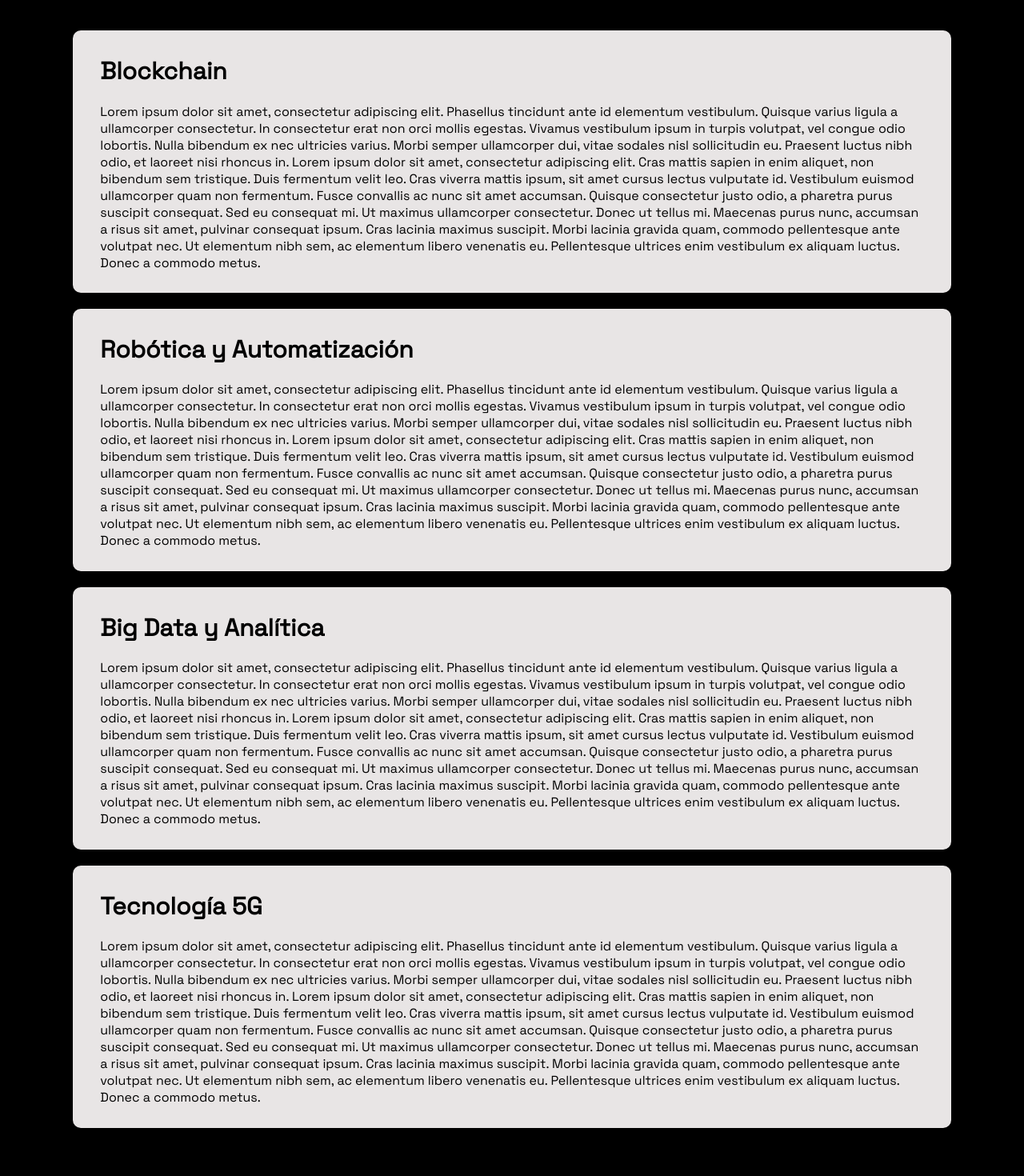
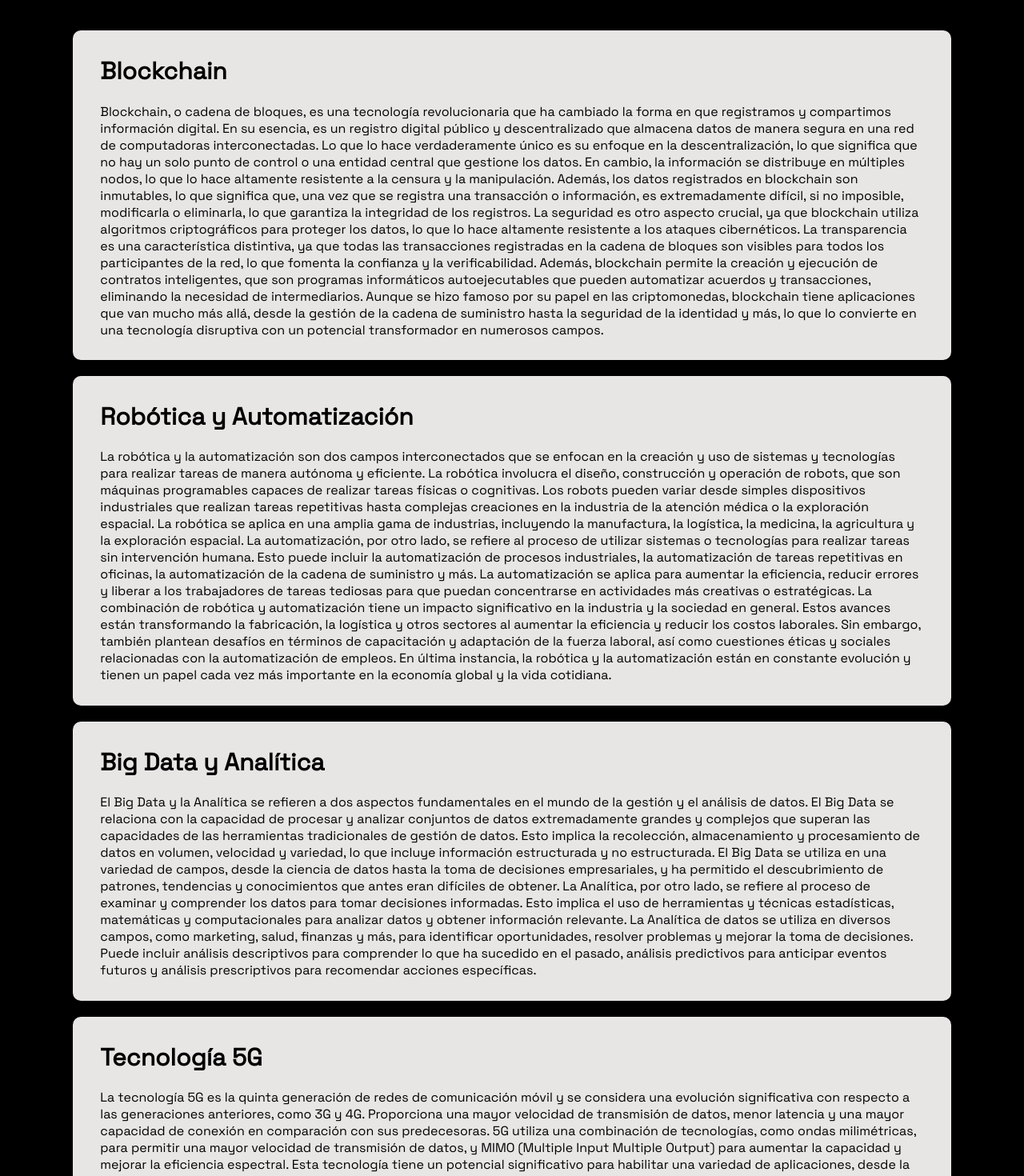
Before and after one commit to NicolasEstebanCuervo/Duck-IO, a Next.js app: page /about in a window 1280 px wide. Shown: the part 800-2270 px from the top of the page at 80% size. Built offline with nearby package versions, Linux system fonts and the light colour scheme.

Commit message:
Responsive image

```diff
--- a/Components/ContentAbout/index.tsx
+++ b/Components/ContentAbout/index.tsx
@@ -1,116 +1,141 @@
 import styles from "./ContentAbout.module.css";
 
-export default function ContentAbout ()  {
+export default function ContentAbout() {
     return (
         <>
             <h1 className={styles.title_main}>Bienvenidos a Duck IO</h1>
             <div className={styles.individual_container}>
                 <h1 className={styles.title_section}>Blockchain</h1>
                 <p className={styles.paragraph}>
-                    Lorem ipsum dolor sit amet, consectetur adipiscing elit.
-                    Phasellus tincidunt ante id elementum vestibulum. Quisque
-                    varius ligula a ullamcorper consectetur. In consectetur erat
-                    non orci mollis egestas. Vivamus vestibulum ipsum in turpis
-                    volutpat, vel congue odio lobortis. Nulla bibendum ex nec
-                    ultricies varius. Morbi semper ullamcorper dui, vitae
-                    sodales nisl sollicitudin eu. Praesent luctus nibh odio, et
-                    laoreet nisi rhoncus in. Lorem ipsum dolor sit amet,
-                    consectetur adipiscing elit. Cras mattis sapien in enim
-                    aliquet, non bibendum sem tristique. Duis fermentum velit
-                    leo. Cras viverra mattis ipsum, sit amet cursus lectus
-                    vulputate id. Vestibulum euismod ullamcorper quam non
-                    fermentum. Fusce convallis ac nunc sit amet accumsan.
-                    Quisque consectetur justo odio, a pharetra purus suscipit
-                    consequat. Sed eu consequat mi. Ut maximus ullamcorper
-                    consectetur. Donec ut tellus mi. Maecenas purus nunc,
-                    accumsan a risus sit amet, pulvinar consequat ipsum. Cras
-                    lacinia maximus suscipit. Morbi lacinia gravida quam,
-                    commodo pellentesque ante volutpat nec. Ut elementum nibh
-                    sem, ac elementum libero venenatis eu. Pellentesque ultrices
-                    enim vestibulum ex aliquam luctus. Donec a commodo metus.
+                    Blockchain, o cadena de bloques, es una tecnología
+                    revolucionaria que ha cambiado la forma en que registramos y
+                    compartimos información digital. En su esencia, es un
+                    registro digital público y descentralizado que almacena
+                    datos de manera segura en una red de computadoras
+                    interconectadas. Lo que lo hace verdaderamente único es su
+                    enfoque en la descentralización, lo que significa que no hay
+                    un solo punto de control o una entidad central que gestione
+                    los datos. En cambio, la información se distribuye en
+                    múltiples nodos, lo que lo hace altamente resistente a la
+                    censura y la manipulación. Además, los datos registrados en
+                    blockchain son inmutables, lo que significa que, una vez que
+                    se registra una transacción o información, es extremadamente
+                    difícil, si no imposible, modificarla o eliminarla, lo que
+                    garantiza la integridad de los registros. La seguridad es
+                    otro aspecto crucial, ya que blockchain utiliza algoritmos
+                    criptográficos para proteger los datos, lo que lo hace
+                    altamente resistente a los ataques cibernéticos. La
+                    transparencia es una característica distintiva, ya que todas
+                    las transacciones registradas en la cadena de bloques son
+                    visibles para todos los participantes de la red, lo que
+                    fomenta la confianza y la verificabilidad. Además,
+                    blockchain permite la creación y ejecución de contratos
+                    inteligentes, que son programas informáticos autoejecutables
+                    que pueden automatizar acuerdos y transacciones, eliminando
+                    la necesidad de intermediarios. Aunque se hizo famoso por su
+                    papel en las criptomonedas, blockchain tiene aplicaciones
+                    que van mucho más allá, desde la gestión de la cadena de
+                    suministro hasta la seguridad de la identidad y más, lo que
+                    lo convierte en una tecnología disruptiva con un potencial
+                    transformador en numerosos campos.
                 </p>
             </div>
 
             <div className={styles.individual_container}>
-                <h1 className={styles.title_section}>Robótica y Automatización</h1>
+                <h1 className={styles.title_section}>
+                    Robótica y Automatización
+                </h1>
                 <p className={styles.paragraph}>
-                    Lorem ipsum dolor sit amet, consectetur adipiscing elit.
-                    Phasellus tincidunt ante id elementum vestibulum. Quisque
-                    varius ligula a ullamcorper consectetur. In consectetur erat
-                    non orci mollis egestas. Vivamus vestibulum ipsum in turpis
-                    volutpat, vel congue odio lobortis. Nulla bibendum ex nec
-                    ultricies varius. Morbi semper ullamcorper dui, vitae
-                    sodales nisl sollicitudin eu. Praesent luctus nibh odio, et
-                    laoreet nisi rhoncus in. Lorem ipsum dolor sit amet,
-                    consectetur adipiscing elit. Cras mattis sapien in enim
-                    aliquet, non bibendum sem tristique. Duis fermentum velit
-                    leo. Cras viverra mattis ipsum, sit amet cursus lectus
-                    vulputate id. Vestibulum euismod ullamcorper quam non
-                    fermentum. Fusce convallis ac nunc sit amet accumsan.
-                    Quisque consectetur justo odio, a pharetra purus suscipit
-                    consequat. Sed eu consequat mi. Ut maximus ullamcorper
-                    consectetur. Donec ut tellus mi. Maecenas purus nunc,
-                    accumsan a risus sit amet, pulvinar consequat ipsum. Cras
-                    lacinia maximus suscipit. Morbi lacinia gravida quam,
-                    commodo pellentesque ante volutpat nec. Ut elementum nibh
-                    sem, ac elementum libero venenatis eu. Pellentesque ultrices
-                    enim vestibulum ex aliquam luctus. Donec a commodo metus.
+                    La robótica y la automatización son dos campos
+                    interconectados que se enfocan en la creación y uso de
+                    sistemas y tecnologías para realizar tareas de manera
+                    autónoma y eficiente. La robótica involucra el diseño,
+                    construcción y operación de robots, que son máquinas
+                    programables capaces de realizar tareas físicas o
+                    cognitivas. Los robots pueden variar desde simples
+                    dispositivos industriales que realizan tareas repetitivas
+                    hasta complejas creaciones en la industria de la atención
+                    médica o la exploración espacial. La robótica se aplica en
+                    una amplia gama de industrias, incluyendo la manufactura, la
+                    logística, la medicina, la agricultura y la exploración
+                    espacial. La automatización, por otro lado, se refiere al
+                    proceso de utilizar sistemas o tecnologías para realizar
+                    tareas sin intervención humana. Esto puede incluir la
+                    automatización de procesos industriales, la automatización
+                    de tareas repetitivas en oficinas, la automatización de la
+                    cadena de suministro y más. La automatización se aplica para
+                    aumentar la eficiencia, reducir errores y liberar a los
+                    trabajadores de tareas tediosas para que puedan concentrarse
+                    en actividades más creativas o estratégicas. La combinación
+                    de robótica y automatización tiene un impacto significativo
+                    en la industria y la sociedad en general. Estos avances
+                    están transformando la fabricación, la logística y otros
+                    sectores al aumentar la eficiencia y reducir los costos
+                    laborales. Sin embargo, también plantean desafíos en
+                    términos de capacitación y adaptación de la fuerza laboral,
+                    así como cuestiones éticas y sociales relacionadas con la
+                    automatización de empleos. En última instancia, la robótica
+                    y la automatización están en constante evolución y tienen un
+                    papel cada vez más importante en la economía global y la
+                    vida cotidiana.
                 </p>
             </div>
 
             <div className={styles.individual_container}>
                 <h1 className={styles.title_section}>Big Data y Analítica</h1>
                 <p className={styles.paragraph}>
-                    Lorem ipsum dolor sit amet, consectetur adipiscing elit.
-                    Phasellus tincidunt ante id elementum vestibulum. Quisque
-                    varius ligula a ullamcorper consectetur. In consectetur erat
-                    non orci mollis egestas. Vivamus vestibulum ipsum in turpis
-                    volutpat, vel congue odio lobortis. Nulla bibendum ex nec
-                    ultricies varius. Morbi semper ullamcorper dui, vitae
-                    sodales nisl sollicitudin eu. Praesent luctus nibh odio, et
-                    laoreet nisi rhoncus in. Lorem ipsum dolor sit amet,
-                    consectetur adipiscing elit. Cras mattis sapien in enim
-                    aliquet, non bibendum sem tristique. Duis fermentum velit
-                    leo. Cras viverra mattis ipsum, sit amet cursus lectus
-                    vulputate id. Vestibulum euismod ullamcorper quam non
-                    fermentum. Fusce convallis ac nunc sit amet accumsan.
-                    Quisque consectetur justo odio, a pharetra purus suscipit
-                    consequat. Sed eu consequat mi. Ut maximus ullamcorper
-                    consectetur. Donec ut tellus mi. Maecenas purus nunc,
-                    accumsan a risus sit amet, pulvinar consequat ipsum. Cras
-                    lacinia maximus suscipit. Morbi lacinia gravida quam,
-                    commodo pellentesque ante volutpat nec. Ut elementum nibh
-                    sem, ac elementum libero venenatis eu. Pellentesque ultrices
-                    enim vestibulum ex aliquam luctus. Donec a commodo metus.
+                    El Big Data y la Analítica se refieren a dos aspectos
+                    fundamentales en el mundo de la gestión y el análisis de
+                    datos. El Big Data se relaciona con la capacidad de procesar
+                    y analizar conjuntos de datos extremadamente grandes y
+                    complejos que superan las capacidades de las herramientas
+                    tradicionales de gestión de datos. Esto implica la
+                    recolección, almacenamiento y procesamiento de datos en
+                    volumen, velocidad y variedad, lo que incluye información
+                    estructurada y no estructurada. El Big Data se utiliza en
+                    una variedad de campos, desde la ciencia de datos hasta la
+                    toma de decisiones empresariales, y ha permitido el
+                    descubrimiento de patrones, tendencias y conocimientos que
+                    antes eran difíciles de obtener. La Analítica, por otro
+                    lado, se refiere al proceso de examinar y comprender los
+                    datos para tomar decisiones informadas. Esto implica el uso
+                    de herramientas y técnicas estadísticas, matemáticas y
+                    computacionales para analizar datos y obtener información
+                    relevante. La Analítica de datos se utiliza en diversos
+                    campos, como marketing, salud, finanzas y más, para
+                    identificar oportunidades, resolver problemas y mejorar la
+                    toma de decisiones. Puede incluir análisis descriptivos para
+                    comprender lo que ha sucedido en el pasado, análisis
+                    predictivos para anticipar eventos futuros y análisis
+                    prescriptivos para recomendar acciones específicas.
                 </p>
             </div>
 
             <div className={styles.individual_container}>
                 <h1 className={styles.title_section}>Tecnología 5G</h1>
                 <p className={styles.paragraph}>
-                    Lorem ipsum dolor sit amet, consectetur adipiscing elit.
-                    Phasellus tincidunt ante id elementum vestibulum. Quisque
-                    varius ligula a ullamcorper consectetur. In consectetur erat
-                    non orci mollis egestas. Vivamus vestibulum ipsum in turpis
-                    volutpat, vel congue odio lobortis. Nulla bibendum ex nec
-                    ultricies varius. Morbi semper ullamcorper dui, vitae
-                    sodales nisl sollicitudin eu. Praesent luctus nibh odio, et
-                    laoreet nisi rhoncus in. Lorem ipsum dolor sit amet,
-                    consectetur adipiscing elit. Cras mattis sapien in enim
-                    aliquet, non bibendum sem tristique. Duis fermentum velit
-                    leo. Cras viverra mattis ipsum, sit amet cursus lectus
-                    vulputate id. Vestibulum euismod ullamcorper quam non
-                    fermentum. Fusce convallis ac nunc sit amet accumsan.
-                    Quisque consectetur justo odio, a pharetra purus suscipit
-                    consequat. Sed eu consequat mi. Ut maximus ullamcorper
-                    consectetur. Donec ut tellus mi. Maecenas purus nunc,
-                    accumsan a risus sit amet, pulvinar consequat ipsum. Cras
-                    lacinia maximus suscipit. Morbi lacinia gravida quam,
-                    commodo pellentesque ante volutpat nec. Ut elementum nibh
-                    sem, ac elementum libero venenatis eu. Pellentesque ultrices
-                    enim vestibulum ex aliquam luctus. Donec a commodo metus.
+                    La tecnología 5G es la quinta generación de redes de
+                    comunicación móvil y se considera una evolución
+                    significativa con respecto a las generaciones anteriores,
+                    como 3G y 4G. Proporciona una mayor velocidad de transmisión
+                    de datos, menor latencia y una mayor capacidad de conexión
+                    en comparación con sus predecesoras. 5G utiliza una
+                    combinación de tecnologías, como ondas milimétricas, para
+                    permitir una mayor velocidad de transmisión de datos, y MIMO
+                    (Multiple Input Multiple Output) para aumentar la capacidad
+                    y mejorar la eficiencia espectral. Esta tecnología tiene un
+                    potencial significativo para habilitar una variedad de
+                    aplicaciones, desde la Internet de las cosas (IoT) y la
+                    automatización industrial hasta la realidad virtual y
+                    aumentada, así como una experiencia de navegación móvil más
+                    rápida y fluida. Además, se espera que 5G desempeñe un papel
+                    importante en la conectividad de vehículos autónomos y en la
+                    mejora de la telemedicina, entre otros campos. Su
+                    implementación está en curso en todo el mundo, lo que marca
+                    un avance importante en la infraestructura de comunicaciones
+                    móviles.
                 </p>
             </div>
         </>
     );
-};
+}
--- a/Components/Navigation/index.jsx
+++ b/Components/Navigation/index.jsx
@@ -16,7 +16,7 @@ export default function Navigation () {
                 <div className={styles.bar}></div>
                 <div className={styles.bar}></div>
             </div>
-            <div className={`${styles.menu}${isMenuOpen ? `${styles.open}` : ""}`}>
+            <div className={`${styles.menu}${isMenuOpen ? `${styles.open} ` : ""}`}>
                 <a className={styles.link} href="/">Home</a>
                 <a className={styles.link} href="/about">About</a>
                 <a className={styles.link} href="/post">Post</a>
```
Also changed, not shown: Components/ListOfPost/ListOfPost.module.css (+72 -142 lines), Components/ListOfPost/index.jsx (+16 -22 lines), Components/Navigation/Navigation.module.css (+7 -5 lines), app/_app.js (added, +25 -0 lines).
